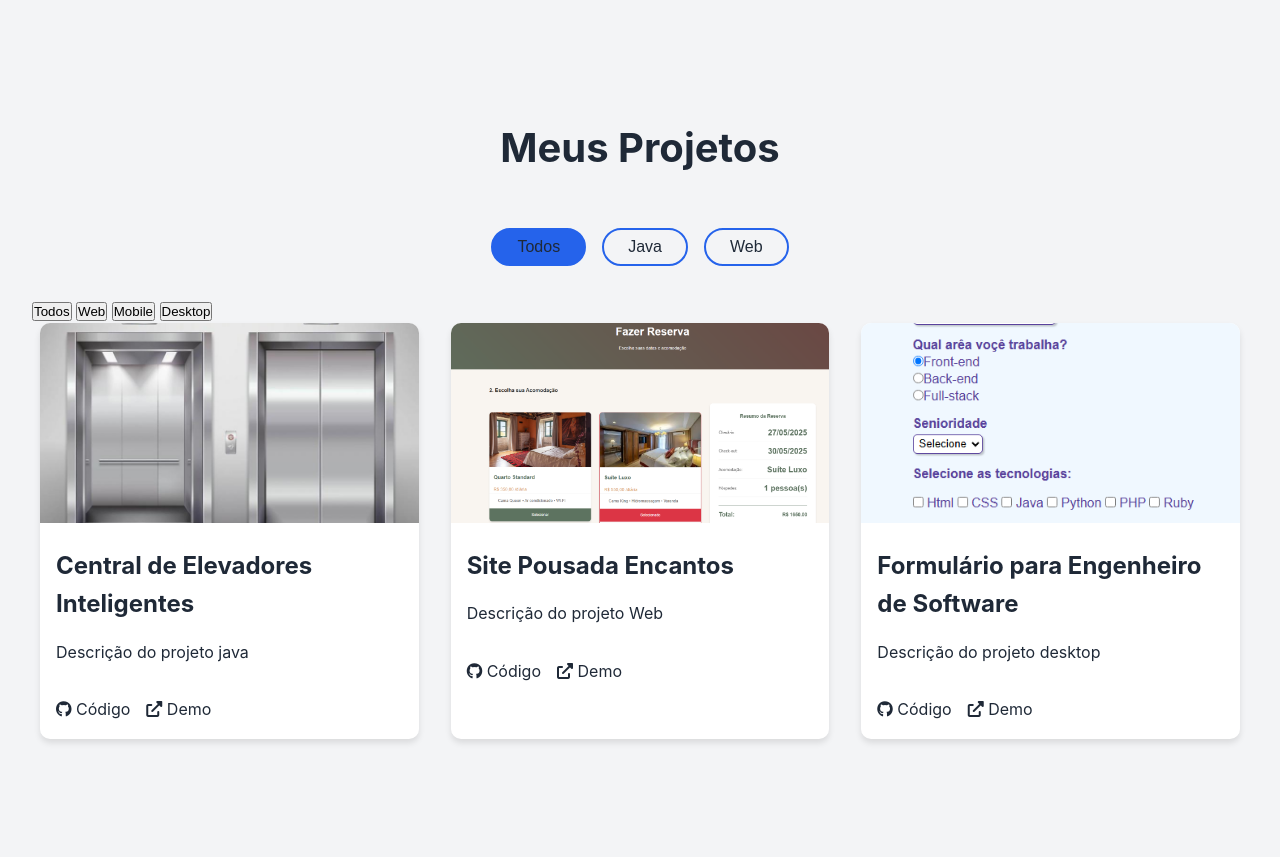
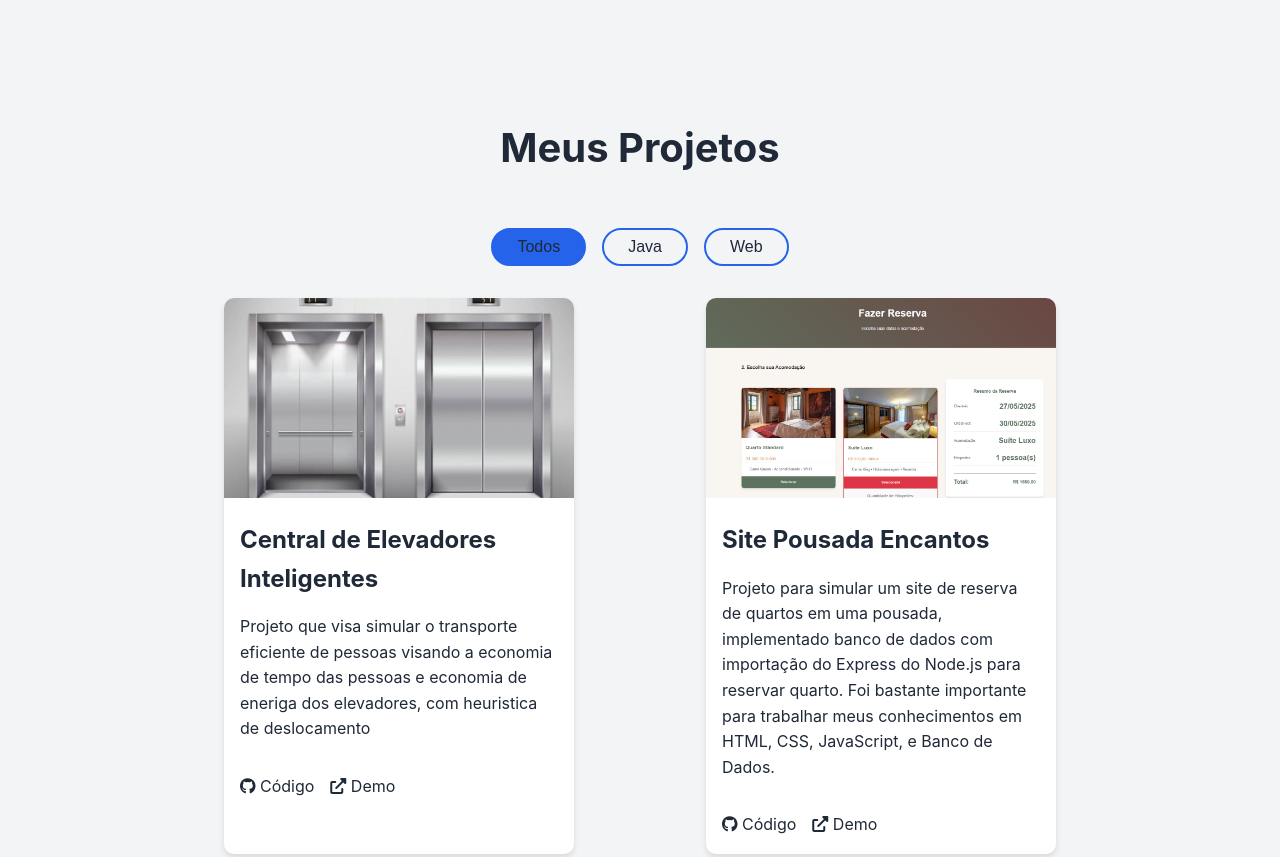
Before and after one commit to AlessandriCastro/Portifolio, a plain HTML site: page index.html in a window 1280 px wide. Shown: the part 1733-2590 px from the top of the page. Drawn offline with Linux system fonts and the light colour scheme.

Commit message:
Atualização

```diff
--- a/index.html
+++ b/index.html
@@ -94,7 +94,7 @@
             <div class="projeto-card" data-category="java">
                 <img src="blog-uso-dos-elevadores-dicas-para-prolongar-sua-utilizacao-f7bcc132ae.jpg" alt="Projeto 1">
                 <h3>Central de Elevadores Inteligentes</h3>
-                <p>Descrição do projeto java</p>
+                <p>Projeto que visa simular o transporte eficiente de pessoas visando a economia de tempo das pessoas e economia de eneriga dos elevadores, com heuristica de deslocamento</p>
                 <div class="projeto-links">
                     <a href="https://github.com/AlessandriCastro/Elevador" target="_blank"><i class="fab fa-github"></i> Código</a>
                     <a href="#" target="_blank"><i class="fas fa-external-link-alt"></i> Demo</a>
@@ -103,22 +103,14 @@
             <div class="projeto-card" data-category="web">
                 <img src="FotodaPousada.png" alt="Projeto 2">
                 <h3> Site Pousada Encantos</h3>
-                <p>Descrição do projeto Web</p>
+                <p>Projeto para simular um site de reserva de quartos em uma pousada, implementado banco de dados com importação do Express do Node.js para reservar quarto. Foi bastante importante para trabalhar meus conhecimentos em HTML, CSS, JavaScript, e Banco de Dados.</p>
                 <div class="projeto-links">
                     <a href="#" target="_blank"><i class="fab fa-github"></i> Código</a>
                     <a href="https://alessandricastro.github.io/Site-Pousada-Encantos/index.html" target="_blank"><i class="fas fa-external-link-alt"></i> Demo</a>
                 </div>
             </div>
-            <div class="projeto-card" data-category="web">
-                <img src="Screenshot_1.png" alt="Projeto 3">
-                <h3>Formulário para Engenheiro de Software</h3>
-                <p>Descrição do projeto desktop</p>
-                <div class="projeto-links">
-                    <a href="https://github.com/AlessandriCastro/Formulario" target="_blank"><i class="fab fa-github"></i> Código</a>
-                    <a href="#" target="_blank"><i class="fas fa-external-link-alt"></i> Demo</a>
-                </div>
+
             </div>
-        </div>
     </section>
 
     <section id="contato" class="contato">
--- a/script.js
+++ b/script.js
@@ -45,42 +45,6 @@ const animateSkills = () => {
     }, { threshold: 0.5 });
 
     skills.forEach(skill => observer.observe(skill));
-};
-
-// Filtro de projetos
-const filterProjects = () => {
-    const filterButtons = document.createElement('div');
-    filterButtons.className = 'filter-buttons';
-    filterButtons.innerHTML = `
-        <button class="filter-btn active" data-filter="all">Todos</button>
-        <button class="filter-btn" data-filter="web">Web</button>
-        <button class="filter-btn" data-filter="mobile">Mobile</button>
-        <button class="filter-btn" data-filter="desktop">Desktop</button>
-    `;
-
-    const projetosSection = document.querySelector('#projetos');
-    projetosSection.insertBefore(filterButtons, document.querySelector('.projetos-grid'));
-
-    const buttons = document.querySelectorAll('.filter-btn');
-    const projects = document.querySelectorAll('.projeto-card');
-
-    buttons.forEach(button => {
-        button.addEventListener('click', () => {
-            // Remove active class from all buttons
-            buttons.forEach(btn => btn.classList.remove('active'));
-            button.classList.add('active');
-
-            const filter = button.getAttribute('data-filter');
-
-            projects.forEach(project => {
-                if (filter === 'all' || project.getAttribute('data-category') === filter) {
-                    project.style.display = 'block';
-                } else {
-                    project.style.display = 'none';
-                }
-            });
-        });
-    });
 };
 
 // Tema escuro/claro
@@ -139,7 +103,6 @@ projectCards.forEach(card => {
 document.addEventListener('DOMContentLoaded', () => {
     typeWriter();
     animateSkills();
-    filterProjects();
     animateSkillProgress();
 });
 
@@ -147,6 +110,7 @@ document.addEventListener('DOMContentLoaded', () => {
 document.addEventListener('DOMContentLoaded', function() {
     const filtroBtns = document.querySelectorAll('.filtro-btn');
     const projetoCards = document.querySelectorAll('.projeto-card');
+    const projetosGrid = document.querySelector('.projetos-grid');
 
     filtroBtns.forEach(btn => {
         btn.addEventListener('click', () => {
@@ -156,6 +120,13 @@ document.addEventListener('DOMContentLoaded', function() {
             btn.classList.add('active');
 
             const filterValue = btn.getAttribute('data-filter');
+
+            // Ajusta o espaçamento do grid baseado no filtro
+            if (filterValue === 'web') {
+                projetosGrid.style.gap = '0.2rem';
+            } else {
+                projetosGrid.style.gap = '2rem';
+            }
 
             projetoCards.forEach(card => {
                 if (filterValue === 'todos') {
--- a/style.css
+++ b/style.css
@@ -198,11 +198,12 @@ section h2 {
 
 /* Seção Projetos */
 .projetos-grid {
-    display: grid;
+    display: flex;
     grid-template-columns: repeat(auto-fit, minmax(300px, 1fr));
-    gap: 2rem;
-    max-width: 1200px;
+    gap: 4rem;
+    max-width: 900px;
     margin: 0 auto;
+    justify-items: center;
 }
 
 .projeto-card {
@@ -211,6 +212,9 @@ section h2 {
     overflow: hidden;
     box-shadow: 0 4px 6px var(--shadow-color);
     transition: var(--transition);
+    width: 100%;
+    max-width: 350px;
+    margin: 0 auto;
 }
 
 .projeto-card:hover {
```
